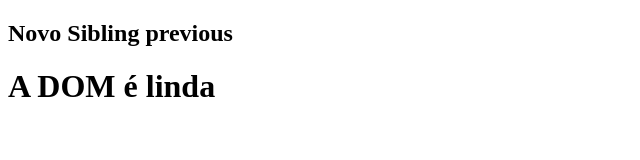
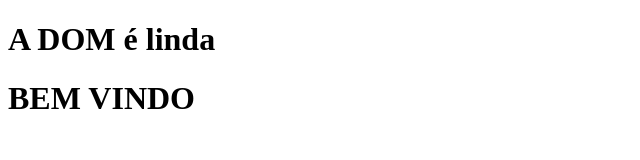
Before and after one commit to MATOSLuiz/PraticandoJS, a plain HTML site: page DOM/index.html in a window 1280 px wide. Shown: the whole page, without its empty margins (0-640 px from the left). Drawn offline with Linux system fonts and the light colour scheme.

Commit message:
Criando e adicionando elementos na tela

```diff
--- a/DOM/index.html
+++ b/DOM/index.html
@@ -7,13 +7,10 @@
     <title>Pilotando com a DOM</title>
 </head>
 <body>
-    <section>
-        <h2>Novo Sibling previous</h2>
-    </section>
     <header>
         <h1>A DOM é linda</h1>
     </header>
-<script src="/DOM/script.js"></script>
 
+    <script src="/DOM/script.js"></script>
 </body>
 </html>
--- a/DOM/script.js
+++ b/DOM/script.js
@@ -1,27 +1,20 @@
-// Navegando pelos elementos
+// Criando e adicionando elmentos
 
-// parentNode
-// parentElement
+// createElement
+const div = document.createElement('div')
+
+div.innerHTML = '<h1>BEM VINDO</h1>'
 
 const body = document.querySelector('body')
 
-console.log(body.parentElement)
-console.log(body.parentNode)
+// (final)append (começo)prepend
 
-// pegando elementos filhos
+// body.append(div)
+body.prepend(div)
 
-// childNodes children
-// firstChild firstElementChild
-// lastChild lasElementChild
 
-const element = document.querySelector('header')
+// insertBefore
 
-console.log(element.lastElementChild)
+const header = document.querySelector('header')
 
-// buscando irmãos
-
-// nextSibling nextElementSibling
-// previousSibling nextElementSibling
-
-console.log(element.nextElementSibling)
-console.log(element.previousElementSibling)
+body.insertBefore(div, header.nextSibling)
```
